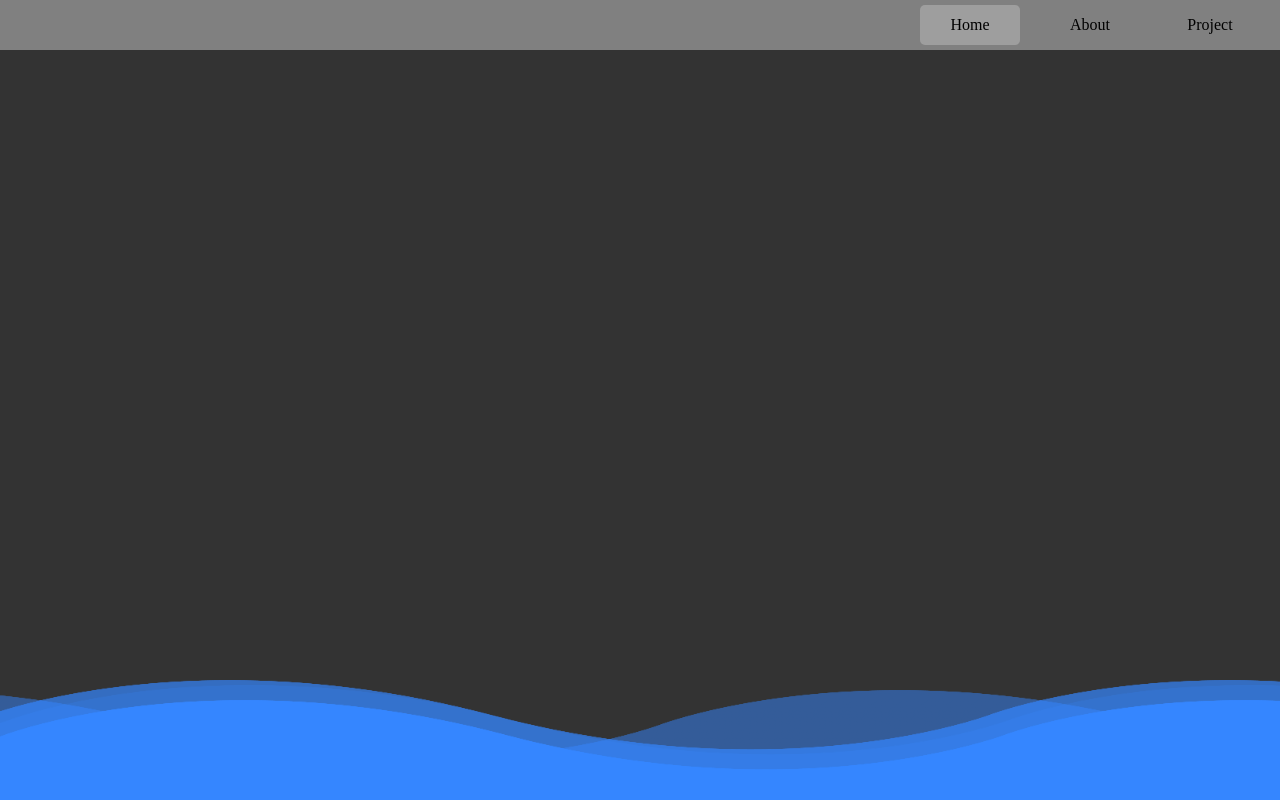
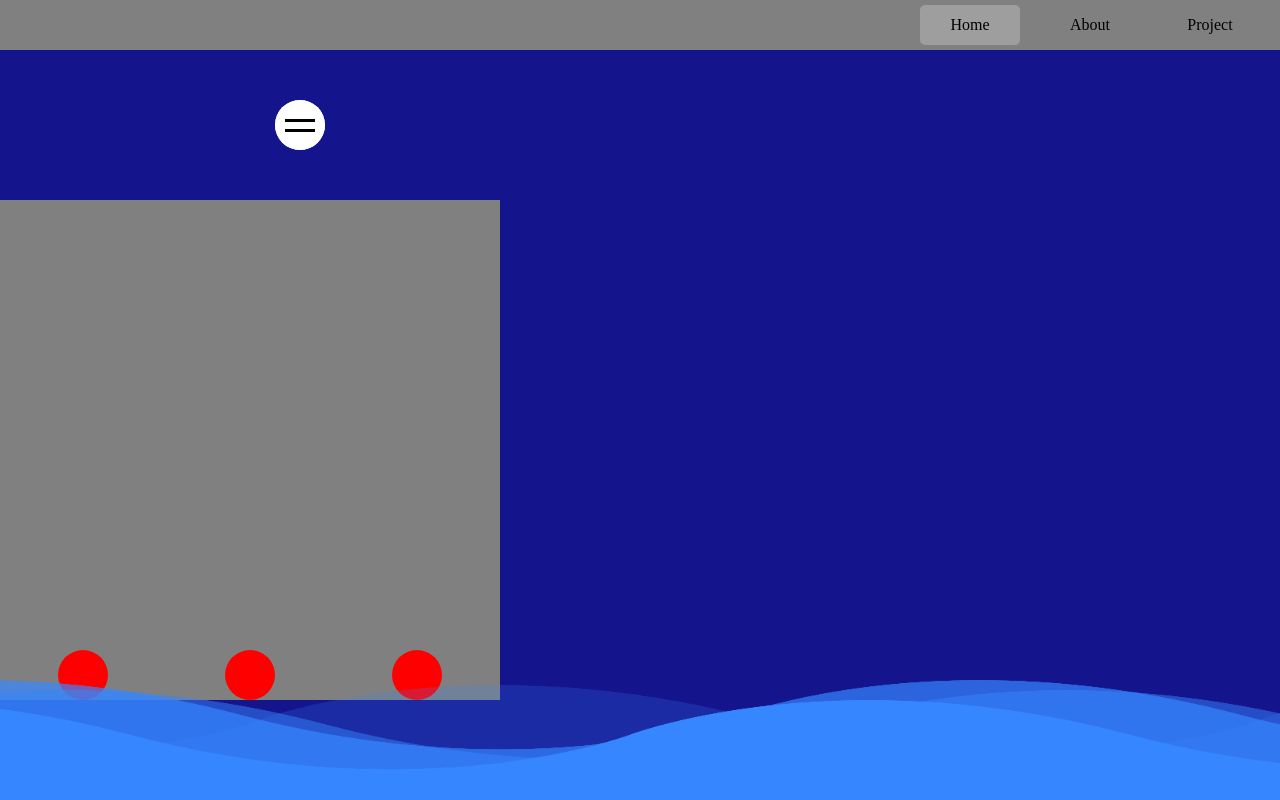
Before and after one commit to CCCWS/ddd, a React (Create React App) app: page / in a window 1280 px wide. Built offline with nearby package versions, Linux system fonts and the light colour scheme.

Commit message:
portfolio

```diff
--- a/src/Data/ProjectList.ts
+++ b/src/Data/ProjectList.ts
@@ -1,4 +1,4 @@
-interface ProjectType {
+export interface ProjectType {
   title: string;
   description: string;
   purpose: string;
--- a/src/Page/Folder/Folder1.tsx
+++ b/src/Page/Folder/Folder1.tsx
@@ -2,58 +2,31 @@ import React, { useState } from "react";
 import { useNavigate, useLocation } from "react-router-dom";
 
 import styled from "styled-components";
-import {
-  TransitionGroup,
-  CSSTransition,
-  Transition,
-  SwitchTransition,
-} from "react-transition-group";
+import "@Style/Modal.css";
 
-import "../../Layout.css";
-
-import RouteTransition from "@Component/RouteTransition";
+import { ProjectType } from "@Data/ProjectList";
 
 interface props {
-  setTest: any;
+  projectData: ProjectType | null;
+  setOnModalOpen: React.Dispatch<React.SetStateAction<boolean>>;
 }
 
-const Folder1 = () => {
-  const nav = useNavigate();
+const Folder1 = ({ projectData, setOnModalOpen }: props) => {
   const [isFull, setIsFull] = useState<boolean>(false);
-  const [todo, setTodo] = useState<string[]>([]);
   const [inputValue, setInputValue] = useState<string>("");
-  const location = useLocation();
-  const { state } = useLocation();
-
-  console.log(state);
 
   return (
     <Div>
       <Box isFull={isFull}>
         <Header onDoubleClick={() => setIsFull((prev) => !prev)}>
-          <button onClick={() => nav(-1)}>닫기</button>
+          <button onClick={() => setOnModalOpen(false)}>닫기</button>
           <button onClick={() => setIsFull((prev) => !prev)}>확대</button>
         </Header>
-
-        <input onChange={(e) => setInputValue(e.target.value)}></input>
-        <button onClick={() => setTodo((prev) => [...prev, inputValue])}>
-          dddd
-        </button>
-
-        {todo.map((todo, index) => (
-          <Test>{todo}</Test>
-        ))}
+        {projectData && projectData.title}
       </Box>
     </Div>
   );
 };
-
-const Test = styled.div`
-  width: 100px;
-  height: 30px;
-  background-color: gray;
-  margin-bottom: 10px;
-`;
 
 const Div = styled.div`
   width: 100%;
@@ -71,11 +44,15 @@ const Div = styled.div`
 const Box = styled.div<{ isFull: boolean }>`
   width: ${(props) => (props.isFull ? "100%" : "70%")};
   height: ${(props) => (props.isFull ? "100%" : "70%")};
+
   background-color: white;
-  border-radius: ${(props) => (props.isFull ? "0" : "20px")};
+  border-radius: ${(props) => (props.isFull ? "0" : "10px")};
+
   overflow: hidden;
+  position: relative;
+  transition: 0.3s;
 
-  transition: 0.5s;
+  z-index: 9999;
 `;
 
 const Header = styled.div`
--- a/src/Page/Main.tsx
+++ b/src/Page/Main.tsx
@@ -10,8 +10,9 @@ import {
 
 import Folder1 from "./Folder/Folder1";
 import Footer from "@Component/Footer";
+import Test from "./Test";
+
 import { Page, PageDiv } from "@Style/PageStyle";
-
 import "@Style/Layout.css";
 
 const Main = () => {
@@ -27,6 +28,7 @@ const Main = () => {
         )}
       </TransitionGroup> */}
       {/* <Button>TEST</Button> */}
+      <Test></Test>
       <PageDiv></PageDiv>
       {/* <Footer /> */}
     </Page>
--- a/src/Page/Project.tsx
+++ b/src/Page/Project.tsx
@@ -1,14 +1,87 @@
-import React from "react";
+import React, { useState } from "react";
 import styled from "styled-components";
+import { TransitionGroup, CSSTransition } from "react-transition-group";
 
 import { Page, PageDiv } from "@Style/PageStyle";
+import { ProjectList, ProjectType } from "@Data/ProjectList";
+import Folder1 from "./Folder/Folder1";
 
 const Project = () => {
+  const [onModalOpen, setOnModalOpen] = useState<boolean>(false);
+  const [onModalData, setOnModalData] = useState<ProjectType | null>(null);
+
+  const onClickProject = (data: ProjectType) => {
+    setOnModalData(data);
+    setOnModalOpen(true);
+  };
+
   return (
     <Page>
-      <PageDiv></PageDiv>
+      <ProjectListBox>
+        {ProjectList.map((data, index) => (
+          <ProjectIcon
+            key={index}
+            onClick={() => onClickProject(data)}
+            projectTitle={data.title}
+          />
+        ))}
+      </ProjectListBox>
+
+      <TransitionGroup>
+        {onModalOpen && (
+          <CSSTransition in={true} classNames="modal" timeout={500}>
+            <Folder1
+              projectData={onModalData}
+              setOnModalOpen={setOnModalOpen}
+            ></Folder1>
+          </CSSTransition>
+        )}
+      </TransitionGroup>
     </Page>
   );
 };
 
+const ProjectListBox = styled.div`
+  width: 100%;
+  height: 700px;
+
+  display: flex;
+  justify-content: center;
+  flex-wrap: wrap;
+`;
+
+const ProjectIcon = styled.div<{ projectTitle: string }>`
+  width: 300px;
+  height: 300px;
+  border-radius: 20px;
+  background-color: black;
+
+  margin: 50px;
+
+  position: relative;
+  transition: 0.3s;
+  overflow: hidden;
+
+  &:hover {
+    cursor: pointer;
+    transform: scale(1.1);
+  }
+
+  &::after {
+    content: "${(props) => props.projectTitle}";
+
+    width: 100%;
+    height: 30px;
+
+    position: absolute;
+    bottom: 0;
+
+    display: flex;
+    justify-content: center;
+    align-items: center;
+
+    background-color: gray;
+  }
+`;
+
 export default Project;
--- /dev/null
+++ b/src/Page/Test.tsx
@@ -0,0 +1,182 @@
+import React, { useState } from "react";
+import styled, { css } from "styled-components";
+
+const Test = () => {
+  const [onClick, setOnclick] = useState<boolean>(false);
+  const items = ["item 1", "item 2", "item 3", "item 4", "item 5"];
+  return (
+    <>
+      <Box>
+        <Div clickCheck={onClick}>
+          {items.map((data, index) => (
+            <Item key={index} clickCheck={onClick}>
+              {data}
+            </Item>
+          ))}
+          <Div1
+            clickCheck={onClick}
+            onClick={() => setOnclick((prev) => !prev)}
+          ></Div1>
+        </Div>
+      </Box>
+
+      <Testt clickCheck={onClick}>
+        <div></div>
+        <div></div>
+        <div></div>
+      </Testt>
+    </>
+  );
+};
+
+const Testt = styled.div<{ clickCheck: boolean }>`
+  background-color: gray;
+
+  width: 500px;
+  height: 500px;
+
+  display: flex;
+
+  align-items: flex-end;
+  justify-content: space-around;
+
+  div {
+    width: 50px;
+    height: 50px;
+    background-color: red;
+    /* transition: 0.5s; */
+    border-radius: 30px;
+  }
+
+  & > :first-child {
+    transition: 0.3s 0.3s;
+    ${(props) =>
+      props.clickCheck &&
+      css`
+        transform: translateY(-100px);
+      `}
+  }
+
+  & > :nth-child(2) {
+    transition: 0.6s 0.6s;
+    ${(props) =>
+      props.clickCheck &&
+      css`
+        transform: translateY(-200px);
+      `}
+  }
+
+  & > :last-child {
+    transition: 0.9s 0.9s;
+    ${(props) =>
+      props.clickCheck &&
+      css`
+        transform: translateY(-300px);
+      `}
+  }
+`;
+
+const Box = styled.div`
+  /* padding: 50px; */
+  margin: 50px;
+  width: 500px;
+  display: flex;
+  justify-content: center;
+  align-items: center;
+
+  /* background-color: blue; */
+
+  Item {
+  }
+`;
+
+const Div = styled.div<{ clickCheck: boolean }>`
+  /* margin: 50px; */
+  background-color: white;
+  width: ${(props) => (props.clickCheck ? "100%" : "50px")};
+  height: 50px;
+
+  border-radius: 50px;
+
+  transition: 0.3s 0.3s;
+  /* transition-delay: 0.3s; */
+
+  position: relative;
+  display: flex;
+  align-items: center;
+  justify-content: space-evenly;
+`;
+
+const Div1 = styled.div<{ clickCheck: boolean }>`
+  position: absolute;
+  width: 50px;
+  height: 50px;
+  border-radius: 50px;
+  transition: 0.3s 0.3s;
+  /* transition-delay: 0.3s; */
+  background-color: white;
+
+  display: flex;
+  justify-content: center;
+  align-items: center;
+
+  cursor: pointer;
+
+  ${(props) =>
+    props.clickCheck &&
+    css`
+      transform: translateY(60px);
+      background-color: red;
+      transition-delay: 0s;
+      width: 30px;
+      height: 30px;
+    `}
+
+  &::before {
+    content: "";
+    position: absolute;
+    width: 30px;
+    height: 3px;
+    background-color: black;
+    transform: translateY(-5px);
+    transition: 0.3s;
+
+    ${(props) =>
+      props.clickCheck &&
+      css`
+        background-color: white;
+        transform: translateY(0px) rotate(45deg) scale(0.7);
+      `}
+  }
+
+  &::after {
+    content: "";
+    position: absolute;
+    width: 30px;
+    height: 3px;
+    background-color: black;
+    transform: translateY(5px);
+    transition: 0.3s;
+
+    ${(props) =>
+      props.clickCheck &&
+      css`
+        background-color: white;
+        transform: translateY(0px) rotate(315deg) scale(0.7);
+      `}
+  }
+`;
+
+const Item = styled.div<{ clickCheck: boolean }>`
+  transition: 0.5s;
+  transform: scale(0);
+
+  ${(props) =>
+    props.clickCheck &&
+    css`
+      transform: scale(1);
+      transition-delay: 0.6s;
+    `}
+`;
+
+export default Test;
--- a/src/Style/GlobalStyle.ts
+++ b/src/Style/GlobalStyle.ts
@@ -8,7 +8,6 @@ const GlobalStyle = createGlobalStyle`
 body{
     margin: 0;
     overflow-x: hidden;
-    overflow: overlay;
 }
 
 ::-webkit-scrollbar {
--- /dev/null
+++ b/src/Style/Modal.css
@@ -0,0 +1,21 @@
+.modal-enter {
+  opacity: 0;
+  transform: scale(0.8);
+}
+
+.modal-enter-active {
+  opacity: 1;
+  transform: scale(1);
+  transition: 0.3s;
+}
+
+.modal-exit {
+  opacity: 1;
+  transform: scale(1);
+}
+
+.modal-exit-active {
+  opacity: 0;
+  transform: scale(0.8);
+  transition: 0.3s;
+}
--- a/src/Style/PageStyle.ts
+++ b/src/Style/PageStyle.ts
@@ -3,8 +3,9 @@ import styled, { css } from "styled-components";
 export const Page = styled.div`
   width: 100vw;
   height: calc(100vh - 50px);
-  background-color: ${(props) => props.theme.color.black};
+  background-color: ${(props) => props.theme.color.blue};
   overflow-y: scroll;
+  /* overflow: overlay; */
 `;
 
 export const PageDiv = styled.div`
--- a/src/Style/Theme.ts
+++ b/src/Style/Theme.ts
@@ -2,6 +2,7 @@ import { DefaultTheme } from "styled-components";
 
 const color = {
   black: "#333",
+  blue: "#14148C",
 };
 
 const font = {
--- a/src/index.tsx
+++ b/src/index.tsx
@@ -8,9 +8,9 @@ const root = ReactDOM.createRoot(
   document.getElementById("root") as HTMLElement
 );
 root.render(
-  <React.StrictMode>
+  <>
     <Router>
       <App />
     </Router>
-  </React.StrictMode>
+  </>
 );
```
